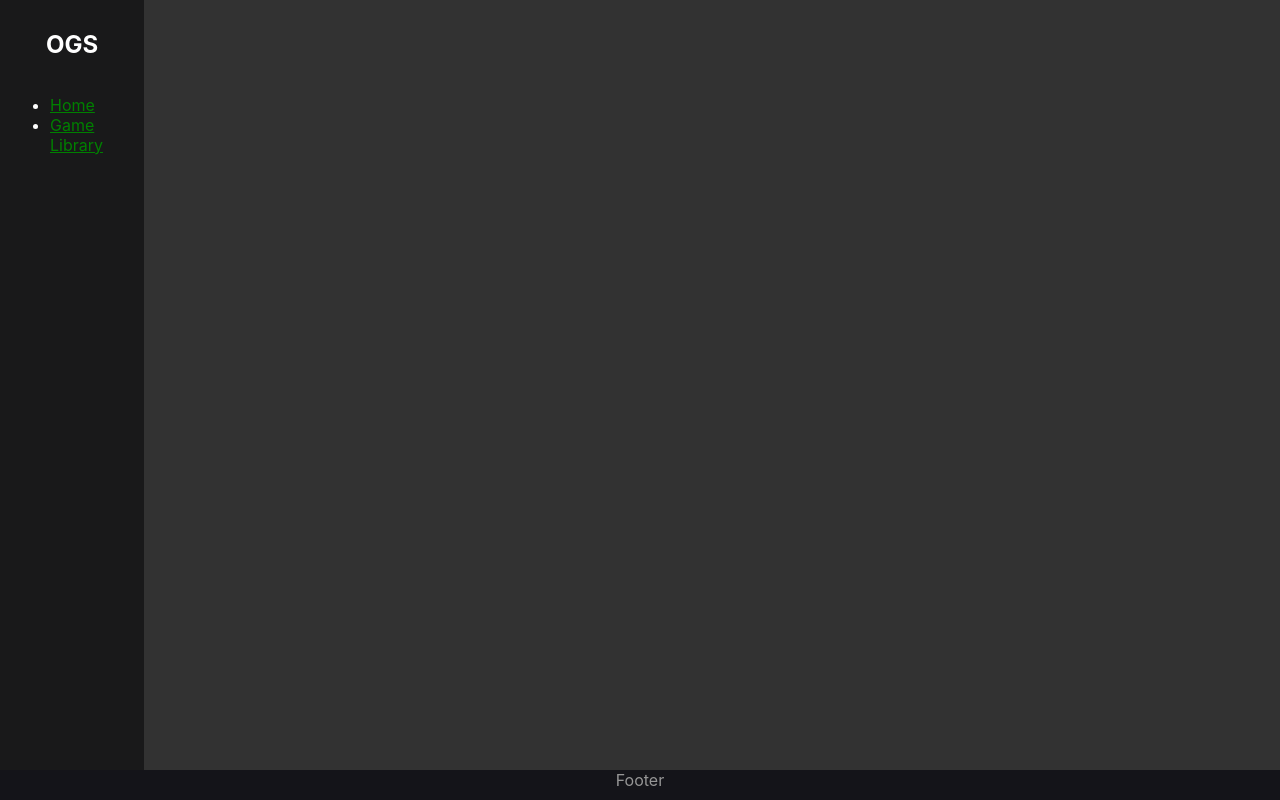
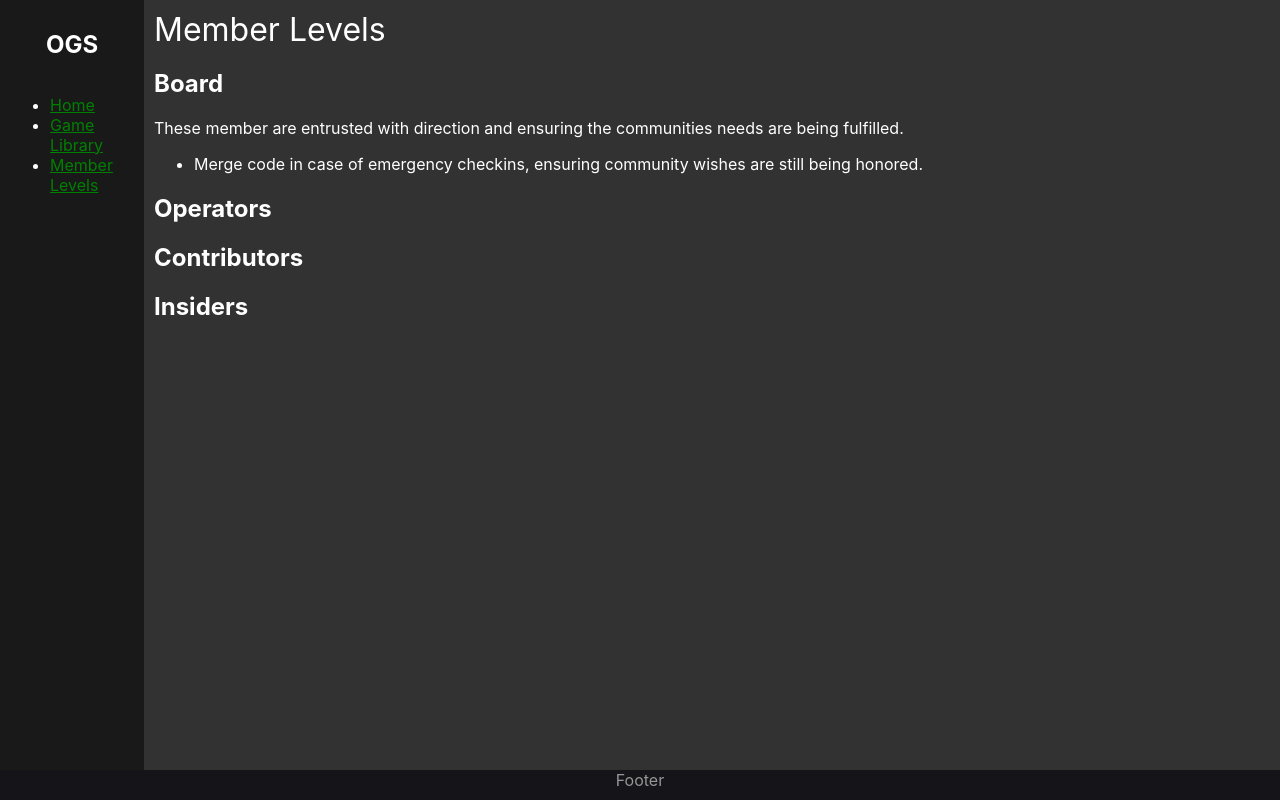
Before and after one commit to dannyboy997/ogs-site, a React (Create React App) app: page /MemberLevels in a window 1280 px wide. Built offline with nearby package versions, Linux system fonts and the light colour scheme.

Commit message:
Adding member levels page

```diff
--- a/src/App.js
+++ b/src/App.js
@@ -3,6 +3,7 @@ import './App.css';
 import { Route, Switch } from "react-router-dom";
 import Home from "./components/Home";
 import Library from "./components/Library";
+import MemberLevels from "./components/MemberLevels";
 
 class App extends Component {
   render() {
@@ -16,12 +17,14 @@ class App extends Component {
             <ul>
               <li><a href="/">Home</a></li>
               <li><a href="/Library">Game Library</a></li>
+              <li><a href="/MemberLevels">Member Levels</a></li>
             </ul>
           </div>
           <div className="app-content">
             <Switch>
               <Route exact path="/" component={Home} />
               <Route path="/Library" component={Library} />
+              <Route path="/MemberLevels" component={MemberLevels} />
             </Switch>
           </div>
         </div>
--- /dev/null
+++ b/src/components/MemberLevels.js
@@ -0,0 +1,37 @@
+import React, { Component } from "react";
+
+class MemberLevels extends Component {
+    render() {
+        return (
+            <div>
+                <div class="page-header">
+                    Member Levels
+                </div>
+                <div class="page-content">
+                    <h2>Board</h2>
+                    <p>
+                        These member are entrusted with direction and ensuring the communities needs are being fulfilled.
+                        <ul>
+                            <li>Merge code in case of emergency checkins, ensuring community wishes are still being honored.</li>
+                        </ul>
+                    </p>
+                    <h2>Operators</h2>
+                    <p>
+
+                    </p>
+                    <h2>Contributors</h2>
+                    <p>
+
+                    </p>
+                    <h2>Insiders</h2>
+                    <p>
+
+                    </p>
+                </div>
+            </div>
+        );
+    }
+
+}
+
+export default MemberLevels;
```
